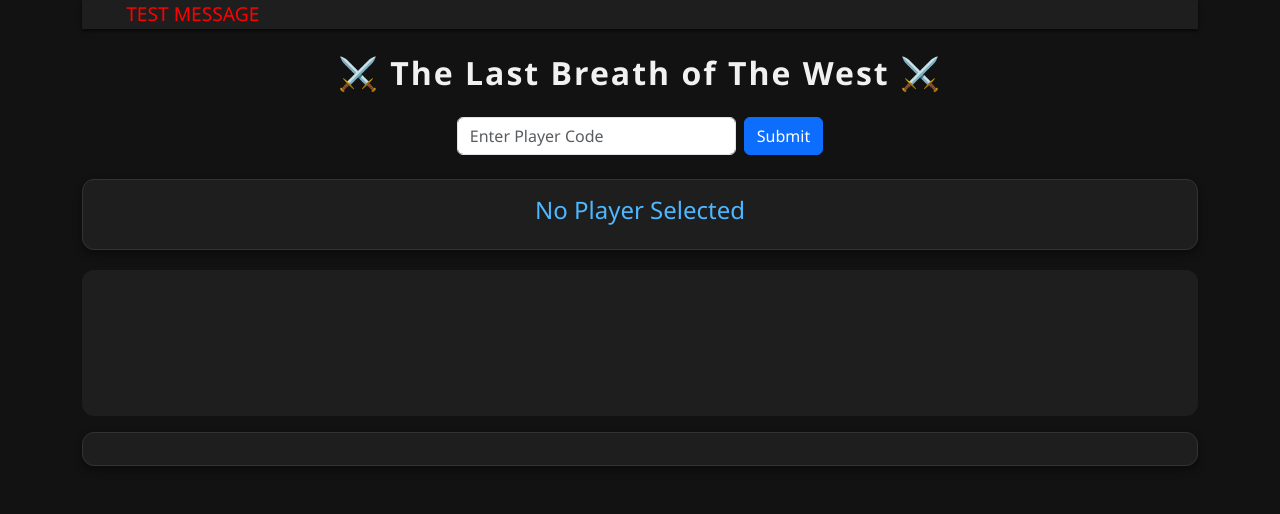
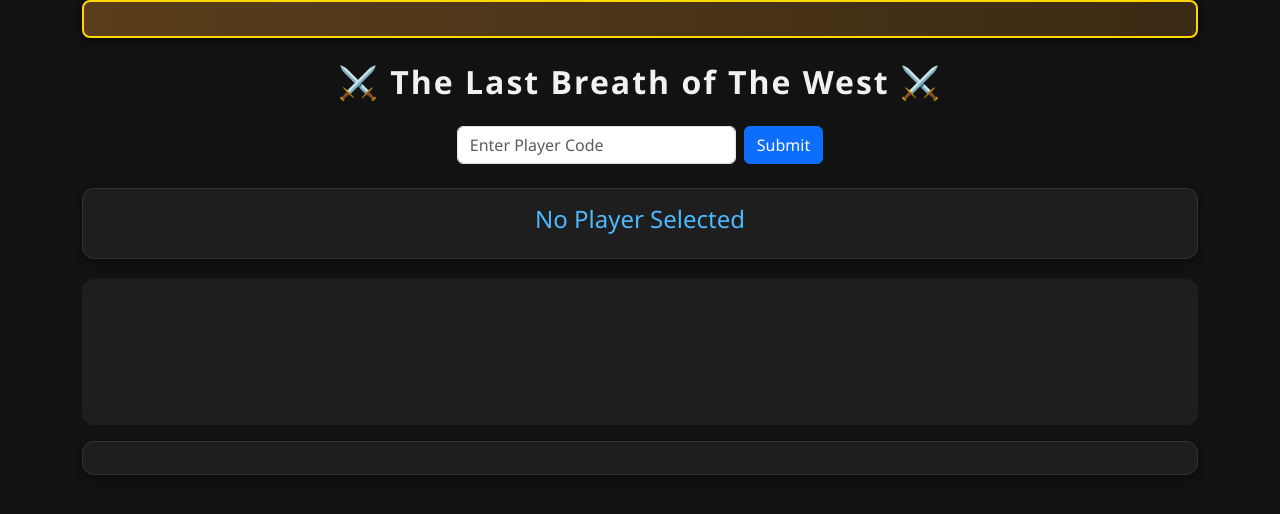
Before and after one commit to SHKRaj/war-game-dashboard, a Python web app: template templates/index.html in a window 1280 px wide. Shown: the top 514 px of the page. Run offline with Jinja, Linux system fonts and the light colour scheme; the template is opened without the code that fills it, so the values that code supplies are empty.

Commit message:
Don't worry, I'll make you worry...with these animations!

```diff
--- a/templates/index.html
+++ b/templates/index.html
@@ -16,6 +16,7 @@
       font-size: 2rem;
       font-weight: bold;
       letter-spacing: 2px;
+      animation: fadeIn 2s ease-in-out;
     }
     .card {
       background-color: #1e1e1e;
@@ -23,6 +24,10 @@
       border-radius: 12px;
       box-shadow: 0 4px 8px rgba(0,0,0,0.4);
       margin-bottom: 20px;
+      transition: transform 0.3s ease;
+    }
+    .card:hover {
+      transform: scale(1.02);
     }
     .card h2 {
       font-size: 1.5rem;
@@ -32,25 +37,41 @@
       background-color: #1e1e1e;
       padding: 20px;
       border-radius: 12px;
+      animation: fadeInUp 1s ease-in-out;
     }
     /* News ticker styles */
     .ticker-container {
-      background: #1e1e1e;
+      background: linear-gradient(to right, #5a3e1b, #3b2a14);
+      border: 2px solid gold;
+      border-radius: 8px;
       overflow: hidden;
       white-space: nowrap;
-      box-shadow: 0 2px 4px rgba(0,0,0,0.6);
+      box-shadow: 0 2px 8px rgba(0,0,0,0.8);
       margin-bottom: 20px;
+      padding: 5px 0;
     }
     .ticker {
       display: inline-block;
       padding-left: 100%;
-      animation: ticker 8s linear infinite; /* short loop for testing */
+      animation: ticker 25s linear infinite;
       font-size: 1.2rem;
-      color: yellow; /* make visible */
+      color: #ffd700;
+    }
+    .ticker-container:hover .ticker {
+      animation-play-state: paused;
     }
     @keyframes ticker {
       0%   { transform: translateX(0%); }
       100% { transform: translateX(-100%); }
+    }
+    /* Fade animations */
+    @keyframes fadeIn {
+      from { opacity: 0; transform: translateY(-10px); }
+      to   { opacity: 1; transform: translateY(0); }
+    }
+    @keyframes fadeInUp {
+      from { opacity: 0; transform: translateY(30px); }
+      to   { opacity: 1; transform: translateY(0); }
     }
   </style>
 </head>
@@ -63,29 +84,30 @@
         {% for item in ticker_items %}
           <span style="margin-right: 50px;">{{ item }}</span>
         {% endfor %}
-        <!-- Debug span to test if ticker renders -->
-        <span style="margin-right: 50px; color: red;">TEST MESSAGE</span>
       </div>
     </div>
 
     <div class="dashboard-title">⚔️ The Last Breath of The West ⚔️</div>
 
-    <!-- (rest of your dashboard unchanged) -->
-    <div class="d-flex justify-content-center mb-4">
+    <!-- Input -->
+    <div class="d-flex justify-content-center mb-4" style="animation: fadeIn 1.5s ease-in-out;">
       <input type="text" id="playerCode" class="form-control w-25" placeholder="Enter Player Code">
       <button class="btn btn-primary ms-2" onclick="fetchPlayer()">Submit</button>
     </div>
 
-    <div id="playerCard" class="card p-3 text-center">
+    <!-- Player Info -->
+    <div id="playerCard" class="card p-3 text-center" style="animation: fadeInUp 1.2s ease-in-out;">
       <h2 id="playerName">No Player Selected</h2>
       <div id="playerStats"></div>
     </div>
 
+    <!-- Chart -->
     <div class="chart-container">
       <canvas id="chart" height="100"></canvas>
     </div>
 
-    <div id="playerParagraphs" class="card p-3 mt-3"></div>
+    <!-- Paragraphs -->
+    <div id="playerParagraphs" class="card p-3 mt-3" style="animation: fadeInUp 1.5s ease-in-out;"></div>
   </div>
 
   <script>
```
